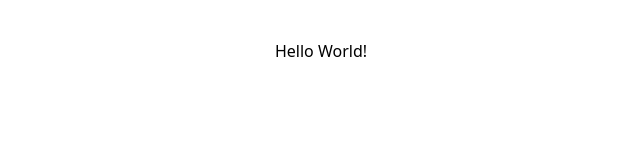
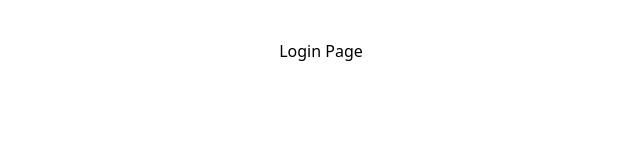
Before and after one commit to ivanlares/profiles-app, a React (Vite) app: page / in a window 1280 px wide. Shown: the top 160 px of the page, without its empty margins (319-959 px from the left). Built offline with nearby package versions, Linux system fonts and the light colour scheme.

Commit message:
Add Login Container

```diff
--- a/src/App.jsx
+++ b/src/App.jsx
@@ -1,10 +1,11 @@
 import './App.css'
 import Home from "./Containers/Home/Home";
+import Login from "./Containers/Login/Login";
 
 function App() {
   return (
     <div>
-      <Home />
+      <Login />
     </div>
   )
 }
--- /dev/null
+++ b/src/Containers/Login/Login.jsx
@@ -0,0 +1,10 @@
+import "./Login.css"
+
+const Login = () => {
+
+    return (
+        <div>Login Page</div>
+    )
+};
+
+export default Login;
```
Also changed, not shown: src/Containers/Login/Login.css (added).
